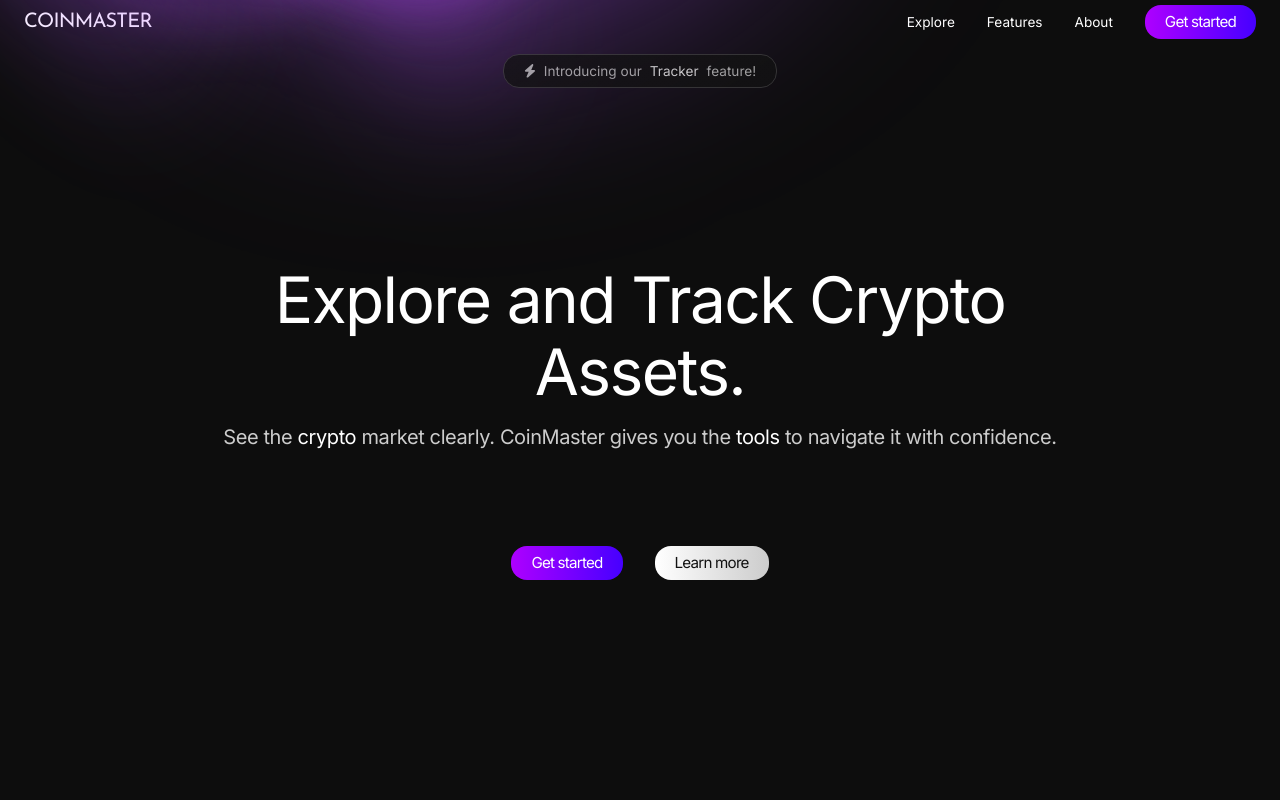
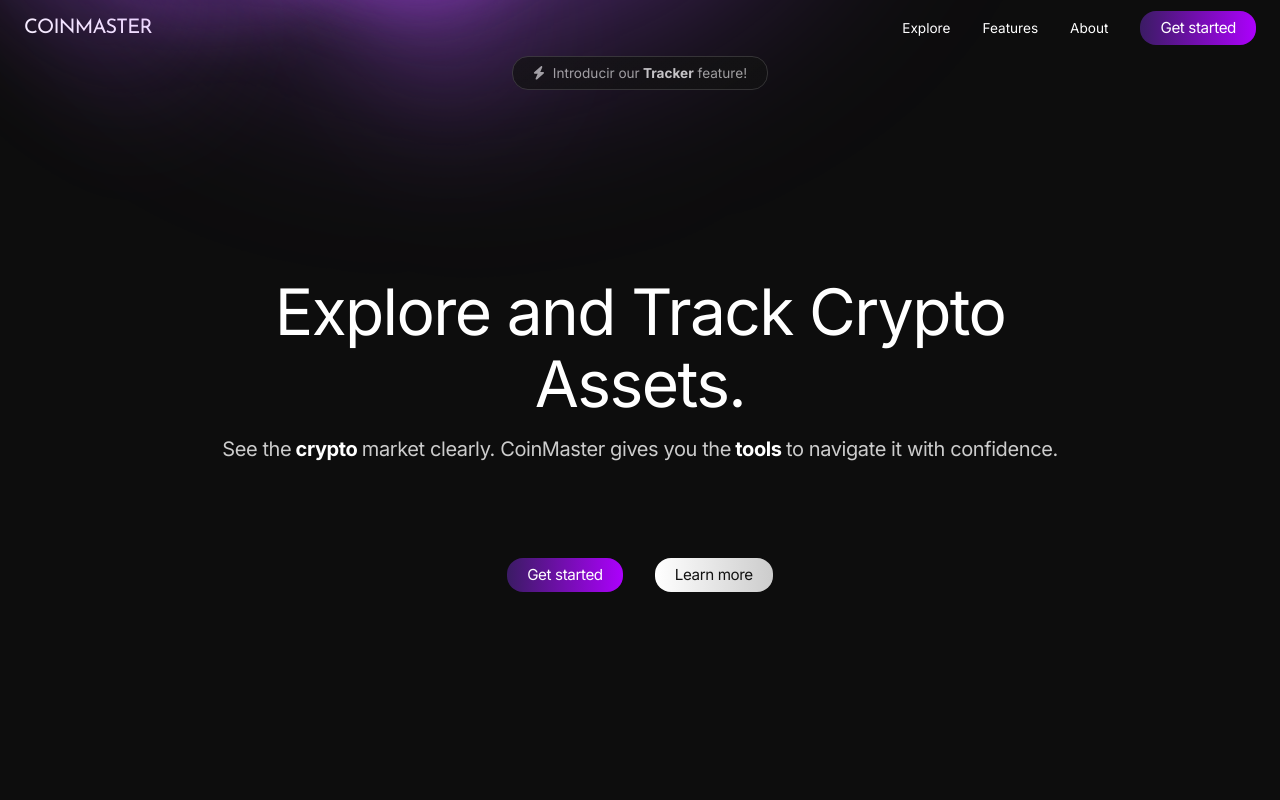
Before and after one commit to ricocatford/coinmaster, a Next.js app: page / in a window 1280 px wide. Shown: the top 800 px of the page. Built offline with nearby package versions, Linux system fonts and the light colour scheme.

Commit message:
fix(general): refactor styles

```diff
--- /dev/null
+++ b/src/assets/styles/components/buttons/GenericButton.module.css
@@ -0,0 +1,36 @@
+.button {
+    cursor: pointer;
+    padding: 0.35rem 1.25rem;
+    font-size: 0.95rem;
+    text-align: center;
+    letter-spacing: -0.025rem;
+    border: none;
+    border-radius: 1rem;
+    transition: all 0.5s ease-in-out;
+}
+
+.buttonPrimary {
+    background-image: linear-gradient(
+        to right,
+        var(--purple) 0%,
+        var(--violet) 51%,
+        var(--purple) 100%
+    );
+    background-size: 200% auto;
+    color: var(--white);
+}
+
+.buttonSecondary {
+    background-image: linear-gradient(
+        to right,
+        var(--white) 0%,
+        var(--light-grey) 50%,
+        var(--white) 100%
+    );
+    background-size: 200% auto;
+    color: var(--black);
+}
+
+.button:hover {
+    background-position: right center;
+}
--- a/src/assets/styles/components/footer/Footer.module.css
+++ b/src/assets/styles/components/footer/Footer.module.css
@@ -50,6 +50,8 @@
     color: var(--light-blue);
 }
 
+/*------------------- MEDIA QUERIES -------------------*/
+
 @media screen and (max-width: 576px) {
     .linksList {
         flex-direction: column;
--- a/src/assets/styles/components/navbar/Navbar.module.css
+++ b/src/assets/styles/components/navbar/Navbar.module.css
@@ -3,7 +3,9 @@
 }
 
 .container {
+    width: 100%;
     max-width: 100%;
+    min-height: 56px;
     margin: 0 auto;
     padding: 0.25rem 1.5rem;
     display: flex;
@@ -47,7 +49,7 @@
 
 .link:hover,
 .link:focus {
-    color: var(--light-blue);
+    color: var(--turquoise);
 }
 
 @keyframes mobileNav {
--- a/src/assets/styles/components/pages/asset/AssetDetails.module.css
+++ b/src/assets/styles/components/pages/asset/AssetDetails.module.css
@@ -12,6 +12,8 @@
     color: var(--light-grey);
 }
 
+/*------------------- MEDIA QUERIES -------------------*/
+
 @media screen and (max-width: 768px) {
     .container {
         gap: 0;
--- /dev/null
+++ b/src/assets/styles/components/pages/home/Announcement.module.css
@@ -0,0 +1,65 @@
+.announcement {
+    background: linear-gradient(70deg, var(--black), var(--black));
+    position: absolute;
+    top: 0;
+    min-width: fit-content;
+    font-size: 0.85rem;
+    border-radius: 1rem;
+    border: 1px solid var(--grey);
+    color: var(--light-grey);
+    transition: all ease-in-out 0.5s;
+    filter: opacity(75%);
+}
+
+.announcement:hover {
+    border: 1px solid var(--dark-grey);
+    filter: opacity(100%);
+}
+
+.container {
+    display: flex;
+    align-items: center;
+    position: relative;
+    overflow: visible;
+    width: 100%;
+    padding: 0.35rem 1.25rem;
+    gap: 0.5rem;
+}
+
+.gradientLineOne,
+.gradientLineTwo {
+    position: absolute;
+    top: -1px;
+    height: 1px;
+    opacity: 0;
+    transition: opacity ease-in-out 0.5s;
+}
+
+.gradientLineOne {
+    left: 2.5rem;
+    width: calc(100% - 5rem);
+    background-image: linear-gradient(
+        to right,
+        rgba(174, 83, 255, 0),
+        rgba(174, 83, 255, 0.8),
+        rgba(174, 83, 255, 0)
+    );
+}
+
+.gradientLineTwo {
+    left: 50%;
+    transform: translateX(-50%);
+    width: 60px;
+    background-image: linear-gradient(
+        to right,
+        rgba(174, 83, 255, 0),
+        rgba(174, 83, 255, 0.5),
+        rgba(174, 83, 255, 0)
+    );
+    mix-blend-mode: overlay;
+}
+
+.announcement:hover .gradientLineOne,
+.announcement:hover .gradientLineTwo {
+    opacity: 1;
+}
--- a/src/assets/styles/components/pages/home/Hero.module.css
+++ b/src/assets/styles/components/pages/home/Hero.module.css
@@ -1,73 +1,3 @@
-/*------------------- ANNOUNCEMENT -------------------*/
-
-.announcement {
-    background: linear-gradient(70deg, var(--black), var(--black));
-    position: absolute;
-    top: 10px;
-    min-width: fit-content;
-    font-size: 0.85rem;
-    border-radius: 1rem;
-    border: 1px solid var(--grey);
-    color: var(--light-grey);
-    transition: all ease-in-out 0.5s;
-    filter: opacity(75%);
-}
-
-.announcement:hover {
-    border: 1px solid var(--dark-grey);
-    filter: opacity(100%);
-}
-
-.announcementContent {
-    display: flex;
-    align-items: center;
-    position: relative;
-    overflow: visible;
-    width: 100%;
-    padding: 0.35rem 1.25rem;
-    gap: 0.5rem;
-}
-
-.gradientLineOne,
-.gradientLineTwo {
-    position: absolute;
-    top: -1px;
-    height: 1px;
-    opacity: 0;
-    transition: opacity ease-in-out 0.5s;
-}
-
-.gradientLineOne {
-    left: 2.5rem;
-    width: calc(100% - 5rem);
-    background-image: linear-gradient(
-        to right,
-        rgba(174, 83, 255, 0),
-        rgba(174, 83, 255, 0.8),
-        rgba(174, 83, 255, 0)
-    );
-}
-
-.gradientLineTwo {
-    left: 50%;
-    transform: translateX(-50%);
-    width: 60px;
-    background-image: linear-gradient(
-        to right,
-        rgba(174, 83, 255, 0),
-        rgba(174, 83, 255, 0.5),
-        rgba(174, 83, 255, 0)
-    );
-    mix-blend-mode: overlay;
-}
-
-.announcement:hover .gradientLineOne,
-.announcement:hover .gradientLineTwo {
-    opacity: 1;
-}
-
-/*------------------- CONTENT -------------------*/
-
 .container {
     display: flex;
     min-height: calc(100vh - 44px);
@@ -100,6 +30,7 @@
 
 .highlight {
     color: var(--white);
+    font-weight: 700;
 }
 
 .buttonsContainer {
--- a/src/assets/styles/components/responsive-navbar/ResponsiveNavbar.module.css
+++ b/src/assets/styles/components/responsive-navbar/ResponsiveNavbar.module.css
@@ -43,6 +43,8 @@
     margin-right: 1rem;
 }
 
+/*------------------- MEDIA QUERIES -------------------*/
+
 @media screen and (max-width: 1024px) {
     .shell,
     .container {
--- a/src/assets/styles/globals.css
+++ b/src/assets/styles/globals.css
@@ -17,7 +17,7 @@
     --light-blue: hsl(200, 61%, 64%);
     --turquoise: hsl(166, 100%, 50%);
     --violet: hsl(281, 100%, 50%);
-    --purple: hsl(256, 100%, 50%);
+    --purple: hsl(266, 57%, 25%);
     --dark-purple: hsl(266, 17%, 8%);
     --light-green: hsl(147, 100%, 50%);
     --red: hsl(354, 70%, 54%);
@@ -107,49 +107,7 @@ a {
     color: var(--red);
 }
 
-/*------------------- BUTTONS -------------------*/
-
-.btn {
-    cursor: pointer;
-    padding: 0.35rem 1.25rem;
-    font-size: 0.95rem;
-    text-align: center;
-    letter-spacing: -0.05rem;
-    border: none;
-    border-radius: 1rem;
-    transition: all 0.5s ease-in-out;
-}
-
-.btn--big {
-    padding: 0.5rem 2rem;
-}
-
-.btn--primary {
-    background-image: linear-gradient(
-        to right,
-        var(--violet) 0%,
-        var(--purple) 51%,
-        var(--violet) 100%
-    );
-    background-size: 200% auto;
-    color: var(--white);
-}
-
-.btn--secondary {
-    background-image: linear-gradient(
-        to right,
-        var(--white) 0%,
-        var(--light-grey) 50%,
-        var(--white) 100%
-    );
-    background-size: 200% auto;
-    color: var(--black);
-}
-
-.btn--primary:hover,
-.btn--secondary:hover {
-    background-position: right center;
-}
+/*------------------- MEDIA QUERIES -------------------*/
 
 @media screen and (min-width: 769px) and (max-width: 1024px) {
     .mainContent {
--- a/src/components/layout/navbar/NavLinks.tsx
+++ b/src/components/layout/navbar/NavLinks.tsx
@@ -2,6 +2,7 @@ import { NavigationLink } from "@/types/navigationLink";
 import Link from "next/link";
 import { usePathname } from "next/navigation";
 import styles from "@/assets/styles/components/navbar/Navbar.module.css";
+import buttonStyles from "@/assets/styles/components/buttons/GenericButton.module.css";
 
 export const NavLinks = ({
     isToggled,
@@ -36,7 +37,7 @@ export const NavLinks = ({
             {pathname === "/" && (
                 <Link
                     href="/market"
-                    className={`btn btn--primary ${styles.ctaLink}`}
+                    className={`${buttonStyles.button} ${buttonStyles.buttonPrimary} ${styles.ctaLink}`}
                     onClick={() => setIsToggled(false)}
                 >
                     Get started
--- a/src/components/pages/home/Announcement.tsx
+++ b/src/components/pages/home/Announcement.tsx
@@ -1,17 +1,25 @@
 import Link from "next/link";
 import { FontAwesomeIcon } from "@fortawesome/react-fontawesome";
 import { faBolt } from "@fortawesome/free-solid-svg-icons";
-import styles from "@/assets/styles/components/pages/home/Hero.module.css";
+import styles from "@/assets/styles/components/pages/home/Announcement.module.css";
+import { ReactNode } from "react";
 
-export const Announcement = (): React.JSX.Element => {
+type AnnouncementProps = {
+    href: string;
+    children: ReactNode;
+};
+
+export const Announcement = ({
+    href,
+    children,
+}: AnnouncementProps): React.JSX.Element => {
     return (
-        <Link href="#" className={styles.announcement}>
-            <div className={styles.announcementContent}>
+        <Link href={href} className={styles.announcement}>
+            <div className={styles.container}>
                 <FontAwesomeIcon icon={faBolt} />
-                Introducing our{" "}
-                <span className={styles.highlight}>Tracker</span> feature!
-                <span className={styles.gradientLineOne}> </span>
-                <span className={styles.gradientLineTwo}> </span>
+                {children}
+                <span className={styles.gradientLineOne}></span>
+                <span className={styles.gradientLineTwo}></span>
             </div>
         </Link>
     );
--- a/src/components/pages/home/Hero.tsx
+++ b/src/components/pages/home/Hero.tsx
@@ -4,30 +4,43 @@ import Link from "next/link";
 import { Announcement } from "./Announcement";
 import { LightRay } from "@/components/light-ray/LightRay";
 import styles from "@/assets/styles/components/pages/home/Hero.module.css";
+import buttonStyles from "@/assets/styles/components/buttons/GenericButton.module.css";
 
 export const Hero = (): React.JSX.Element => {
     return (
         <>
             <LightRay />
-            <section className={`container ${styles.container}`}>
-                <Announcement />
-                <h1 className={styles.heading}>
+            <section
+                className={`container ${styles.container}`}
+                aria-labelledby="heroHeading"
+            >
+                <Announcement href="#">
+                    <span>
+                        Introducir our
+                        <span className={styles.highlight}> Tracker</span>{" "}
+                        feature!
+                    </span>
+                </Announcement>
+                <h1 className={styles.heading} id="heroHeading">
                     Explore and Track Crypto Assets.
                 </h1>
                 <p className={styles.paragraph}>
-                    See the <span className={styles.highlight}>crypto</span>{" "}
-                    market clearly. CoinMaster gives you the{" "}
-                    <span className={styles.highlight}>tools</span> to navigate
+                    See the<span className={styles.highlight}> crypto </span>
+                    market clearly. CoinMaster gives you the
+                    <span className={styles.highlight}> tools </span>to navigate
                     it with confidence.
                 </p>
                 <div className={styles.buttonsContainer}>
                     <Link
                         href="/market"
-                        className={`btn btn--primary ${styles.ctaButton}`}
+                        className={`${buttonStyles.button} ${buttonStyles.buttonPrimary}`}
                     >
                         Get started
                     </Link>
-                    <Link href="#features" className="btn btn--secondary">
+                    <Link
+                        href="#features"
+                        className={`${buttonStyles.button} ${buttonStyles.buttonSecondary}`}
+                    >
                         Learn more
                     </Link>
                 </div>
```
